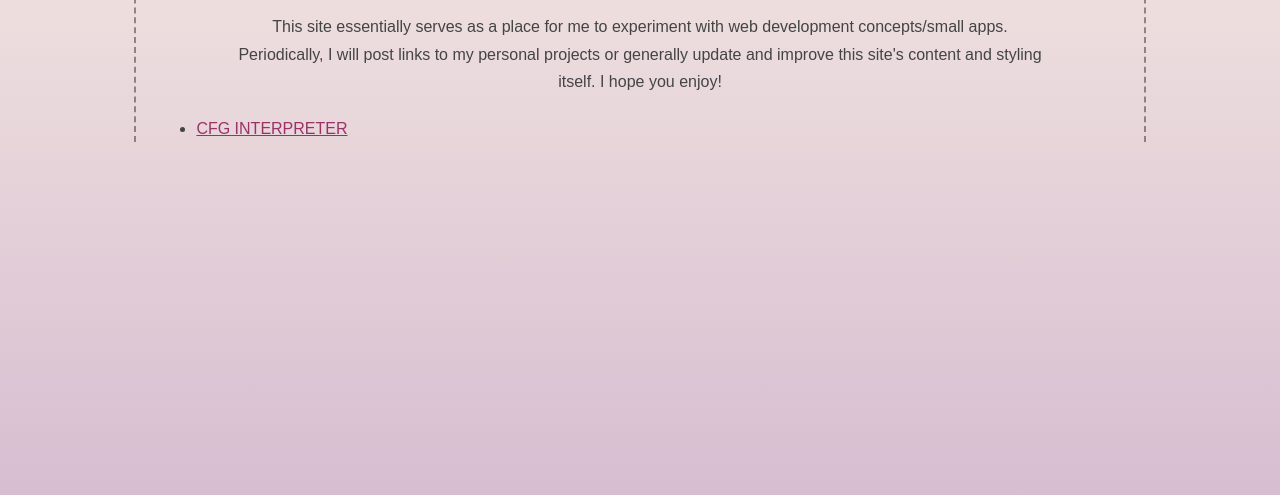
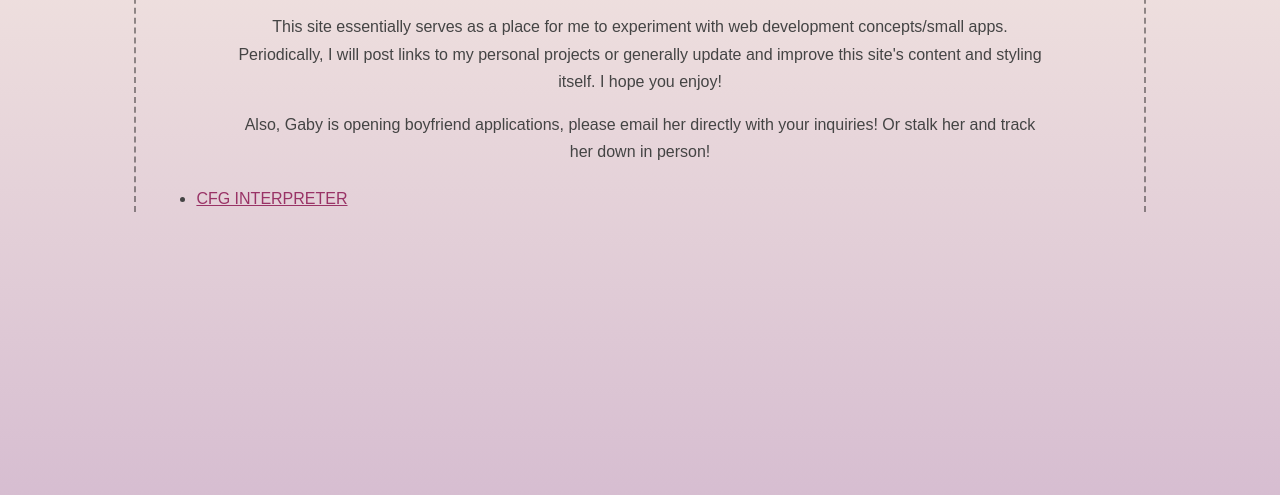
Before and after one commit to MaxBremer/MaxBremer.github.io, a plain HTML site: page index.html in a window 1280 px wide. Shown: the part 161-656 px from the top of the page. Drawn offline with Linux system fonts and the light colour scheme.

Commit message:
Important

```diff
--- a/index.html
+++ b/index.html
@@ -12,6 +12,7 @@
 	<h3>Max Bremer</h3>
 	<div class="thing"> Welcome. </div>
 	<p>This site essentially serves as a place for me to experiment with web development concepts/small apps. Periodically, I will post links to my personal projects or generally update and improve this site's content and styling itself. I hope you enjoy!</p>
+<p> Also, Gaby is opening boyfriend applications, please email her directly with your inquiries! Or stalk her and track her down in person! </p>
 	<ul>
 		<li><a href="CFG/index.html">CFG INTERPRETER</a></li>
 	</ul>
```
